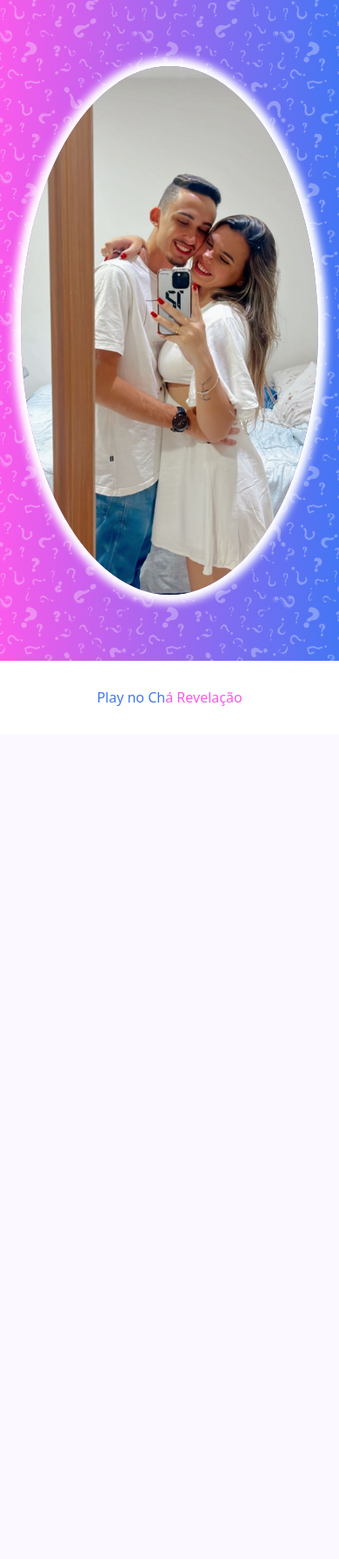
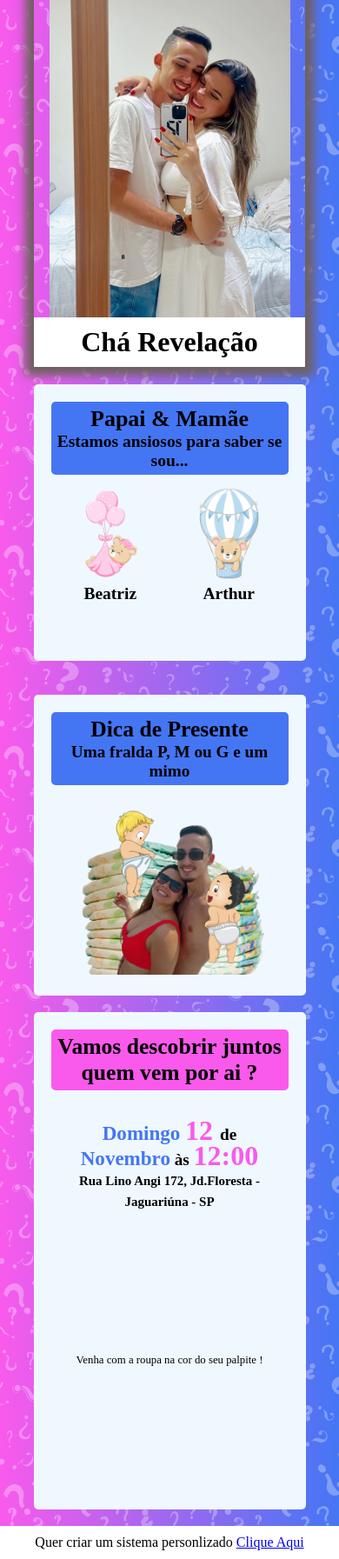
Before and after one commit to dpereirajuli/charevelacao, a PHP site: page / in a window 390 px wide. Shown: the whole page at 87% size. Before the commit the page ends 812 px from the top, so only its background shows below. Run offline with PHP 8.4, Linux system fonts and the light colour scheme; some libraries are stand-ins or nearby versions; grey boxes are pictures that could not be loaded.

Commit message:
Add files via upload

```diff
--- a/index.css
+++ b/index.css
@@ -1,324 +1,209 @@
-
-*{margin: 0;
-    overflow-x: hidden;
+*{
+    margin: 0;
 }
 
 body{
-    width: 100vw;
+    width: 100%;
     height: 100vh;
-    background-color: rgb(248, 139, 234);
+    background: url(./img/fundo.png) , linear-gradient(to right, #f95aeb, #4476f4);
+}
+
+.section{
+    width: 100%;
+    height: 70%;
+}
+
+.top{
+    background: url(./img/foto2.jpeg) ;
+    background-repeat: no-repeat;
+    background-attachment: fixed;
+    background-position: top center;
+    background-size: contain;
+    box-shadow: 0 0 10px 10px rgb(111, 96, 96);
+    position: relative;
+    width: 25%;
+    margin: auto;
 }
 
 
-.texto_rosa{
-    color: #f95aeb;
+.icone-top{
+    display: flex;
+    justify-content: space-around;
+    align-items: center;
+    width: 100%;
+    position: absolute ;
+    bottom: 0;
+}
+
+
+.icone-top h1{
+    background-color: white;
+    width: 100vw;
+    padding: 10px;
+    text-align: center;
+}
+
+.container-medium{
+    width: 70%;
+    height: 60vh;
+    border-radius: 5px;
+    margin: 5% auto;
+    background-color: aliceblue;
+    padding: 50px;
+}
+
+.container-medium img{
+    width: 70%;
+}
+
+.medium-title{
+    text-align: center;
+    background-color: #4476f4;
+    border-radius: 5px;
+    padding: 5px;
+}
+
+.medium-icone{
+    display: flex;
+    justify-content: space-around;
+    text-align: center;
+    margin-top: 5%;
+}
+
+.container-bottom{
+    height: 70%;
+    width: 70%;
+    border-radius: 5px;
+    margin: 5% auto;
+    background-color: aliceblue;
+    padding: 50px;
+}
+
+.bottom-title{
+    text-align: center;
+    background-color: #f95aeb;
+    border-radius: 5px;
+    padding: 5px;
+}
+
+.bottom-icone{
+    margin-top: 5%;
+    text-align: center;
+    line-height: 50px;
+    padding: 20px;
+}
+
+.bottom-icone iframe {
+    width: 40%;
 }
 
 .texto_azul{
     color: #4476f4;
+    font-size: larger;
+}
+
+.texto_rosa{
+    color: #f95aeb;
+    font-size: xx-large;
 }
 
 
+.container-mimo{
+    width: 70%;
+    border-radius: 5px;
+    margin: 5% auto;
+    background-color: aliceblue;
+    padding: 50px;
+}
 
-h1 , h2 , p, label ,h4{
-    overflow: hidden;
+.mimo-title{
+    text-align: center;
+    background-color: #4476f4;
+    border-radius: 5px;
+    padding: 5px;
+}
+
+.mimo-icone{
+    text-align: center;
 }
 
 
-.section{
-    height: 100vh;
-    width: 100%;
-}
-
-.top .icone-top{
-    width: 100%;
-    height: 90%;
-    display: flex;
-    justify-content: space-around;
-    align-items: center;
-    background:
-    url(./img/fundo.png) center center/cover, /* Imagem de fundo */
-    linear-gradient(to right, #f95aeb, #4476f4); /* Gradiente linear */
-}
-
-
-.icone-top .foto_principal{
-    height: 80%;
-    border-radius: 50%;
-    box-shadow: 0 0 10px 10px rgb(255, 255, 255);
-
-}
-
-.icone-top .foto_some{
-    height: 60%;
-}
-
-.top .titulo{
-    height: 10%;
+.footer{
     background-color: white;
-    display: flex;
-    justify-content: center;
-    align-items: center;
-}
-
-.titulo a{
-    text-decoration: none;
-}
-
-
-.meio{
-    background-color: #4476f4;
-    width: 100%;
-    background-image: url(./img/fundo.png);
-}
-
-.container-meio{
-    width: 80%;
-    height: 80%;
-    margin: 4% auto;
-    background-color: white;
-    border-radius: 5px;
-    font-size: 1vw;
-}
-
-.container-meio .titulo{
-    text-align: center;
-    padding: 1%;
-    font-size: 1vw;
-    background-color: #f95aeb;
-}
-
-.container-meio .icone{
-    margin-top: 2%;
-    display: flex;
-    height: 70%;
-    text-align: center;
-    justify-content: space-around;
-}
-
-
-
-.container-meio .icone img{
-    height: 80%;
-}
-
-.container-meio .menina{
-    background-color: #f95aeb;
-    border: none;
-}
-
-.container-meio .menina:hover{
-    background-color: #e806d5;
-
-}
-
-.bottom{
-    background-color: #f95aeb;
-    background-image: url(./img/fundo.png);
-}
-
-.container-bottom{
-    width: 80%;
-    height: 70%;
-    margin:  4% auto;
-    background-color: white;
-    border-radius: 5px;
-    position: relative;
-}
-
-.container-bottom .titulo{
-    text-align: center;
-    padding: 1%;
-    font-size: 1vw;
-    background-color: #4476f4;
-    color: white;
-}
-
-.container-bottom .icone{
-    margin-top: 2%;
-    text-align: center;
-}
-
-.container-bottom .icone .texto_azul{
-    font-size: 2vw;
-}
-
-.container-bottom .icone .texto_rosa{
-    font-size: 3vw;
-}
-
-.container-bottom .icone iframe{
-    margin-top: 2%;
-}
-
-.container-bottom .icone div{
-    font-size: 1.5rem;
-    margin-top: 2%;
-    position: absolute;
-    bottom: 0;
-    background-color: #4476f4;
-    width: 100%;
-    color: white;
-}
-
-.mimo{
-    height: 90vh;
-    background-color: #4476f4;
-    background-image: url(./img/fundo.png);
-}
-
-
-.mimo .container-mimo{
-    width: 80%;
-    margin: 4% auto;
-    background-color: white;
-    text-align: center;
-    border-radius: 10px;
-}
-
-.container-mimo .titulo{
-    text-align: center;
-    padding: 1%;
-    font-size: 1vw;
-    background-color: #f95aeb;
-
-}
-
-.grafico{
-    width: 80%;
-    margin: auto;
-}
-
-.container-mimo .icone{
-    font-size: 1vw;
-    margin-top: 2%;
-    width: 100%;
-}
-
-.container-mimo img{
-    max-width: 80vw;
-}
-
-
-footer{
     text-align: center;
     padding: 10px;
 }
 
 
+@media (max-width: 1509px) {
+.top{ width: 80%;}
 
-@media (max-width: 1293px) {
+.container-medium img{
+    width: 80%;}
+}
 
-
-    .container-bottom .titulo{
-        font-size: 1.1rem;
+@media (max-width: 1000px) {
+    .section{
+        height: 50%;
+    }
+    .container-medium{
+        font-size: small;
     }
 
-    .container-bottom .icone{
-        margin-top: 5%;
+    .container-bottom{
+        font-size: small;
     }
 
-    .container-bottom .icone .texto_azul{
-        font-size: 3.5vw;
+    .bottom{
+        height: 60%;
     }
 
-    .container-bottom .icone .texto_rosa{
-        font-size: 5vw;
-    }
-
-    .container-meio{
-        height: 90%;
-    }
-
-    .container-meio .icone img{
-        height: 30vh;
-    }
-
-    .container-meio{
-        font-size: 0.6rem;
-    }
-
-    .container-meio .titulo{
-        font-size: 0.9rem;
-    }
-
-    .container-meio .icone{
-        display: flex;
-        flex-direction: column;
-        height: 80%;
+    .bottom-icone iframe {
+        width: 70%;
     }
 
 }
 
-@media (max-width: 1115px) {
-    .section .foto_some{
-        display: none;
+@media (max-width: 700px) {
+
+    .medium{
+        height: 40%;
+    }
+
+    .container-medium{
+        height: 33vh;
+        padding: 20px;
+    }
+
+    .container-bottom{
+        padding: 20px;
+        height: 85%;
+        font-size: 0.8rem;
+    }
+
+    .bottom-icone{
+
+        line-height: 24px;
+
+    }
+
+    .container-mimo{
+        padding: 20px;
+        font-size: 0.8rem;
+    }
+
+    .container-mimo img{
+        width: 80%;
+    }
+}
+
+@media (max-width: 584px) {
+    .bottom{
+        height: 70%;
     }
 
     .container-bottom{
         height: 90%;
     }
 
-    .container-bottom .icone iframe{
-        margin-top: 5%;
-    }
-
-    .container-bottom .icone p{
-        margin-top: 2%;
-    }
-
-    .bottom{
-        height: 80vh;
-    }
-
-    .container-mimo .titulo{
-        font-size: 1.4vw;
-    }
-
-    .container-mimo .icone{
-        font-size: 1.3vw;
-    }
-  }
-
-  @media (max-width: 997px) {
-
-
-
-    .container-bottom .titulo{
-        font-size: 0.8rem;;
-    }
-
-
-    .container-bottom .icone h2, span{
-        font-size: 1rem;
-        color: black;
-    }
-
-    .container-bottom .icone div{
-        font-size: 1rem;
-        margin-top: 5%;
-    }
-
-    .container-mimo img{
-        width: 50vw;
-    }
-
-    .container-mimo .titulo{
-        font-size: 1rem;
-    }
-
-    .container-mimo .icone{
-        font-size: 0.8rem;
-    }
-
-    .mimo{
-        height: 70vh;
-    }
-
-  }
-
-  @media (max-width: 600px) {
-    .mimo{
-        height: 50vh;
-    }
-  }
+}
--- a/index.html
+++ b/index.html
@@ -1,152 +1,63 @@
 <!DOCTYPE html>
-<html lang="en">
+<html lang="pt-br">
 <head>
     <meta charset="UTF-8">
     <meta name="viewport" content="width=device-width, initial-scale=1.0">
     <link rel="stylesheet" href="index.css">
-    <link rel="stylesheet" href="path/to/font-awesome/css/font-awesome.min.css">
-    <link href="https://cdn.jsdelivr.net/npm/bootstrap@5.1.3/dist/css/bootstrap.min.css" rel="stylesheet" integrity="sha384-1BmE4kWBq78iYhFldvKuhfTAU6auU8tT94WrHftjDbrCEXSU1oBoqyl2QvZ6jIW3" crossorigin="anonymous">
-    <script src="https://cdn.jsdelivr.net/npm/@popperjs/core@2.10.2/dist/umd/popper.min.js" integrity="sha384-7+zCNj/IqJ95wo16oMtfsKbZ9ccEh31eOz1HGyDuCQ6wgnyJNSYdrPa03rtR1zdB" crossorigin="anonymous"></script>
-    <script src="https://cdn.jsdelivr.net/npm/bootstrap@5.1.3/dist/js/bootstrap.min.js" integrity="sha384-QJHtvGhmr9XOIpI6YVutG+2QOK9T+ZnN4kzFN1RtK3zEFEIsxhlmWl5/YESvpZ13" crossorigin="anonymous"></script>
-    <script src="https://cdn.jsdelivr.net/npm/bootstrap@5.1.3/dist/js/bootstrap.bundle.min.js" integrity="sha384-ka7Sk0Gln4gmtz2MlQnikT1wXgYsOg+OMhuP+IlRH9sENBO0LRn5q+8nbTov4+1p" crossorigin="anonymous"></script>
-
-    <script src="https://ajax.googleapis.com/ajax/libs/jquery/3.5.1/jquery.min.js"></script>
-    <script src="https://maxcdn.bootstrapcdn.com/bootstrap/3.4.1/js/bootstrap.min.js"></script>
-
-    <script>
-    $(document).ready(function() {
-            $.ajax({
-                url: 'select.php', // Substitua pelo caminho correto do seu arquivo PHP
-                type: 'GET', // Ou 'POST', dependendo do método que você está usando no PHP
-                dataType: 'json', // Espera que o servidor retorne JSON
-                success: function(data) {
-                    var menino = data.menino;
-                    var menina = data.menina;
-                    $('#menino-progress').css('width', menino + '%').attr('aria-valuenow', menino).text(menino);
-                    $('#menina-progress').css('width', menina + '%').attr('aria-valuenow', menina).text(menina);
-                    $('#exampleModal').modal('show');
-                },
-                error: function() {
-                    console.log('Erro ao buscar os dados.');
-                }
-            });
-        });
-    </script>
-
-
-    <title>Chá revelação</title>
+    <title>Dtech</title>
 </head>
     <body>
-
-
         <div class="section top">
+            <div class="container-top">
                 <div class="icone-top">
-            <img class="foto_some" src="./img/ursa_menina.png" alt="">
-            <img class="foto_principal" src="./img/foto2.jpeg" alt="">
-            <img class="foto_some" src="./img/urso_menino.png" alt="">
-        </div>
-        <div class="titulo">
-            <a href="index.php#meio">
-                <h1><span class="texto_azul">Play no Ch</span><span class="texto_rosa">á Revelação</span></h1>
-            </a>
-        </div>
-    </div>
-    <div class="section meio" id="meio">
-        <div class="container-meio">
-            <div class="titulo">
-                <h1>
-                    De qual lado você está ?
-                </h1>
-                <h4>
-                    Clique em cima do nome para opinar...
-                </h4>
-            </div>
-            <div class="icone">
-                <div>
-                    <img src="./img/urso_menino2.png" alt="">
-                    <form action="./processa.php" method="post">
-                        <button type="submit" value="menino" name="button-processa" class="btn btn-primary menino">Arthur</button>
-                    </form>
-                </div>
-                <div>
-                    <img src="./img/ursa_menina2.png" alt="">
-                    <form action="./processa.php" method="post">
-                        <button type="submit" value="menina"  name="button-processa"class="btn btn-primary menina">Beatriz</button>
-                    </form>
+                     <h1>Chá Revelação</h1>
                 </div>
             </div>
         </div>
-
+        <div class="section medium">
+            <div class="container-medium">
+                <div class="medium-title">
+                    <h1>Papai & Mamãe</h1>
+                    <h2>Estamos ansiosos para saber se sou...</h2>
                 </div>
-    <div class="section bottom" id="bottom">
+                <div class="medium-icone">
+                    <div>
+                        <img src="./img/ursa_menina2.png" alt="">
+                        <h2>Beatriz</h2>
+                    </div>
+                    <div>
+                        <img src="./img/urso_menino2.png" alt="">
+                        <h2>Arthur</h2>
+                    </div>
+                </div>
+            </div>
+        </div>
+        <div class="section-mimo">
+            <div class="container-mimo">
+                <div class="mimo-title">
+                    <h1>Dica de Presente</h1>
+                    <h3><h2>Uma fralda P, M ou G e um mimo</h2></h3>
+                </div>
+                <div class="mimo-icone">
+                    <img src="./img/fralda.png" alt="">
+                </div>
+            </div>
+        </div>
+        <div class="section bottom">
             <div class="container-bottom">
-            <div class="titulo">
-                <h1>
-                    Vamos descobrir juntos quem vem por ai ?
-                </h1>
+                <div class="bottom-title">
+                    <h1>Vamos descobrir juntos quem vem por ai ?</h1>
                 </div>
-            <div class="icone">
+                <div class="bottom-icone">
                     <h2><span class="texto_azul">Domingo </span><span class="texto_rosa">12 </span>de <span class="texto_azul">Novembro</span> às  <span class="texto_rosa"> 12:00</span></h2>
-                <h2>Local: Rua Lino Angi 172, Jd.Floresta - Jaguariúna - SP</h2>
-                <iframe src="https://www.google.com/maps/embed?pb=!1m18!1m12!1m3!1d3681.077434907834!2d-46.95658322386378!3d-22.688161130095818!2m3!1f0!2f0!3f0!3m2!1i1024!2i768!4f13.1!3m3!1m2!1s0x94c8e79126aa5fc9%3A0xad220e09b97e8dcd!2sR.%20Lino%20Angi%2C%20172%2C%20Jaguari%C3%BAna%20-%20SP%2C%2013820-000!5e0!3m2!1spt-BR!2sbr!4v1697075478563!5m2!1spt-BR!2sbr" width="80%" height="300" style="border:0;" allowfullscreen="" loading="lazy" referrerpolicy="no-referrer-when-downgrade"></iframe>
-
-                <div>
+                    <h3>Rua Lino Angi 172, Jd.Floresta - Jaguariúna - SP</h3>
+                    <iframe src="https://www.google.com/maps/embed?pb=!1m18!1m12!1m3!1d3681.077434907834!2d-46.95658322386378!3d-22.688161130095818!2m3!1f0!2f0!3f0!3m2!1i1024!2i768!4f13.1!3m3!1m2!1s0x94c8e79126aa5fc9%3A0xad220e09b97e8dcd!2sR.%20Lino%20Angi%2C%20172%2C%20Jaguari%C3%BAna%20-%20SP%2C%2013820-000!5e0!3m2!1spt-BR!2sbr!4v1697075478563!5m2!1spt-BR!2sbr" style="border:0;" allowfullscreen="" loading="lazy" referrerpolicy="no-referrer-when-downgrade"></iframe>
                     <p>Venha com a roupa na cor do seu palpite !</p>
                 </div>
             </div>
         </div>
+        <div class="footer">
+            <p>Quer criar um sistema personlizado <a href="https://wa.me/5511957069657?text=Gostaria+de+criar+um+sistema+personalizado">Clique Aqui</a></p>
         </div>
-    <div class="section mimo">
-        <div class="container-mimo">
-            <div class="titulo">
-                <h1>Dica de Presente</h1>
-            </div>
-            <div class="icone">
-                <h2>Uma fralda P, M ou G e um mimo</h2>
-                <img src="./img/crianca.png" alt="">
-            </div>
-        </div>
-    </div>
-
-
-    <footer>
-        <p>Quer criar um sistema personlizado <a href="https://wa.me/5511957069657?text=Gostaria+de+criar+um+sistema+personalizado">Clique Aqui</a></p>
-    </footer>
-
-
-    <script>
-        $(document).ready(function() {
-            var params = new URLSearchParams(window.location.search);
-            if (params.has('voto')) {
-                $('#exampleModal').modal('show');
-            }
-        });
-    </script>
-
-
-
-            <!-- Modal -->
-        <div class="modal fade" id="exampleModal" tabindex="-1" aria-labelledby="exampleModalLabel" aria-hidden="true">
-            <div class="modal-dialog">
-                <div class="modal-content">
-                <div class="modal-header">
-                    <h5 class="modal-title" id="exampleModalLabel">Obrigado por opinar !</h5>
-                    <button type="button" class="btn-close" data-bs-dismiss="modal" aria-label="Close"></button>
-            </div>
-            <div class="modal-body">
-                    <div class="progress">
-                        <label for="">Arthur </label>
-                        <div class="progress-bar progress-bar-striped progress-bar-animate" id="menino-progress" role="progressbar" aria-valuemin="0" aria-valuemax="100">0</div>
-                    </div>
-                    <br>
-                    <div class="progress">
-                        <label for="">Beatriz </label>
-                        <div class="progress-bar progress-bar-striped progress-bar-animate bg-danger" id="menina-progress" role="progressbar" aria-valuemin="0" aria-valuemax="100">0</div>
-                    </div>
-            </div>
-            </div>
-        </div>
-
-
 </body>
 </html>
```
Also changed, not shown: img/foto2.jpeg, img/fralda.png (added). Lines whose indentation alone changed are shown as unchanged.
